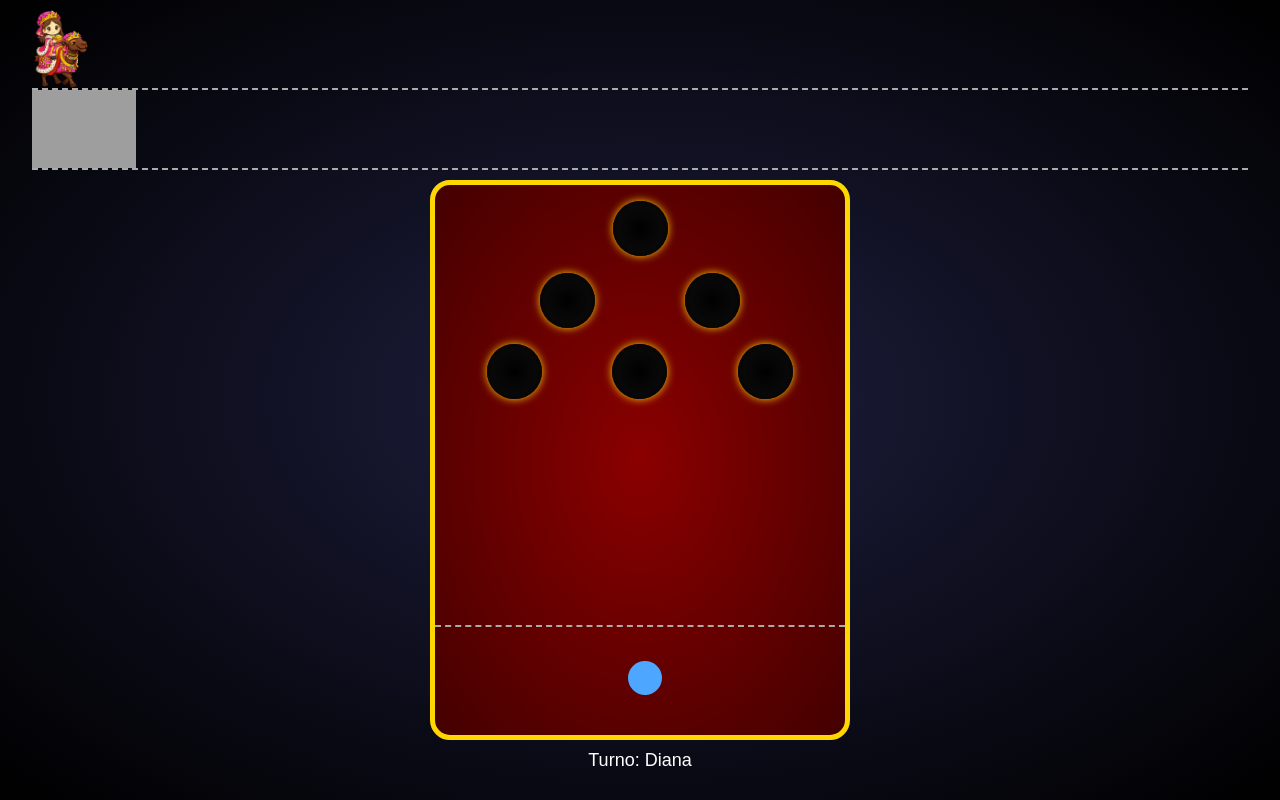
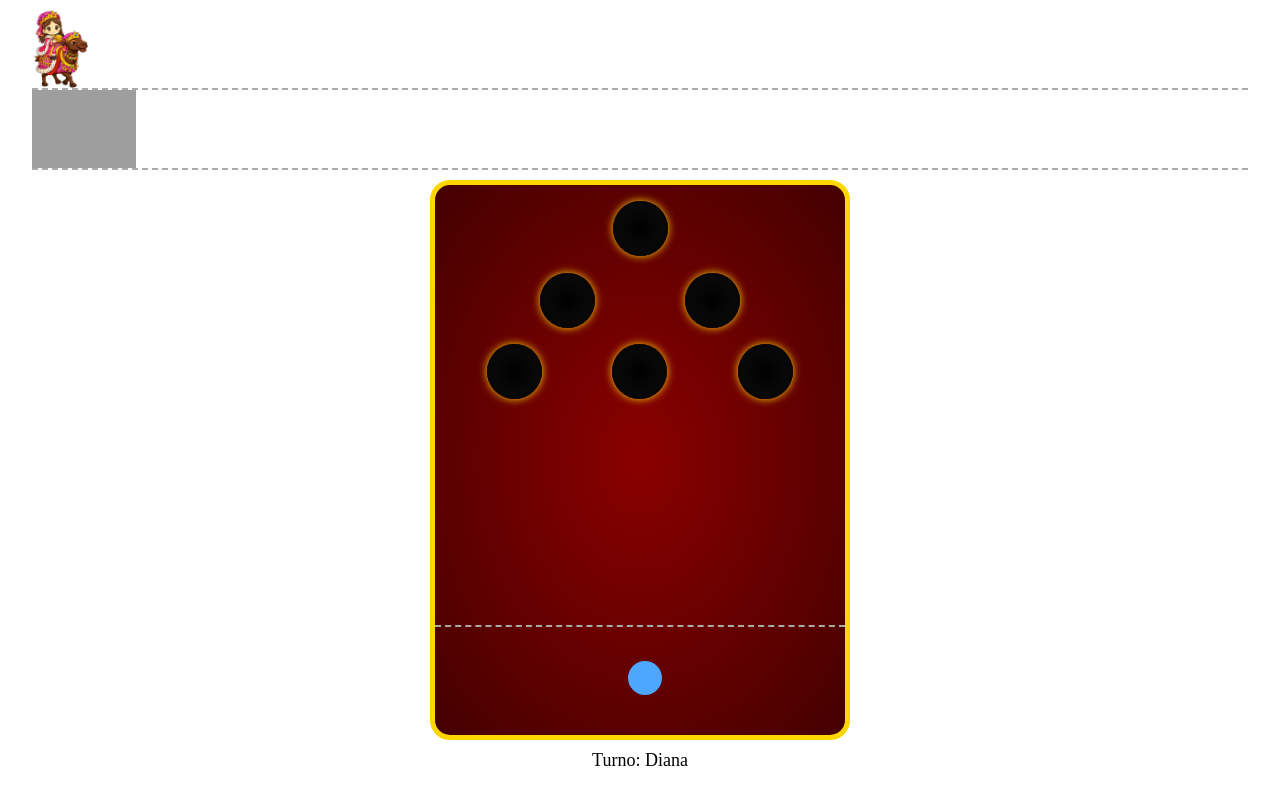
Before and after one commit to p4ukun-max/camellos, a plain HTML site: page index.html in a window 1280 px wide. Drawn offline with Linux system fonts and the light colour scheme; grey boxes are pictures that could not be loaded.

Commit message:
Update index.html

```diff
--- a/index.html
+++ b/index.html
@@ -8,12 +8,12 @@
 <style>
 * { box-sizing: border-box; }
 
-body {
+html, body {
   margin: 0;
-  font-family: Arial, sans-serif;
-  background: radial-gradient(#1e1e3f, #000);
-  color: white;
-  touch-action: none;
+  padding: 0;
+  height: 100%;
+  overflow: hidden;        /* 🔥 elimina scroll */
+  touch-action: none;      /* 🔥 bloquea gestos nativos */
   overscroll-behavior: none;
 }
 
@@ -21,7 +21,7 @@ body {
   display: flex;
   flex-direction: column;
   align-items: center;
-  min-height: 100vh;
+  height: 100vh;
 }
 
 /* -------- CARRERA -------- */
@@ -90,8 +90,8 @@ body {
   position: absolute;
   cursor: grab;
   touch-action: none;
+  will-change: transform;
 }
-
 .info {
   margin: 10px;
   font-size: 18px;
```
